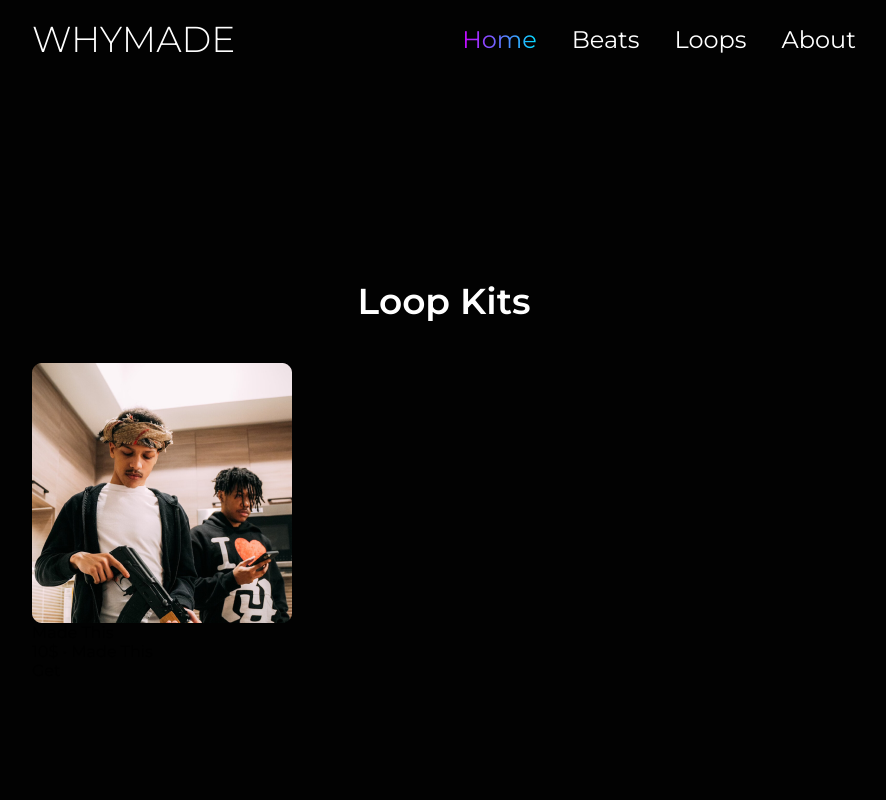
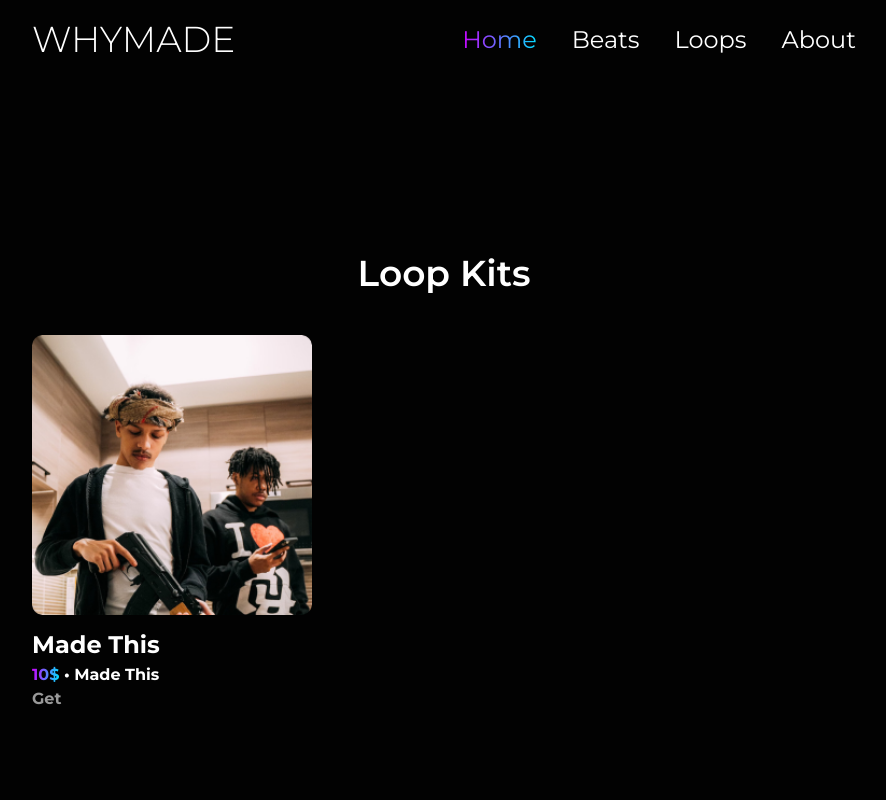
Before and after one commit to bugmak4rs/whymade-beats-store, a React (Create React App) app: page /loopkits in a window 1280 px wide. Shown: the top 800 px of the page, without its empty margins (196-1082 px from the left). Built offline with nearby package versions, Linux system fonts and the light colour scheme.

Commit message:
feat: update style for LoopKit

```diff
--- a/src/components/Cards/LoopKits/LoopKitCard/LoopKits.module.scss
+++ b/src/components/Cards/LoopKits/LoopKitCard/LoopKits.module.scss
@@ -1,19 +1,48 @@
 .card {
+  display: flex;
+  flex-direction: column;
+  max-width: 280px;
+
   &__image {
+    width: 280px;
+    height: 280px;
+    border-radius: 10px;
   }
 
   &__content {
+    display: flex;
+    gap: 5px;
+    flex-direction: column;
+    margin: 16px 0 0 0;
   }
 
   &__title {
+    font-weight: 700;
+    font-size: 24px;
+    line-height: 120%;
+    color: var(--white);
   }
 
-  &__author {
+  &__info {
+    font-weight: 700;
+    font-size: 16px;
+    line-height: 120%;
+    color: var(--white);
   }
 
   &__price {
+    font-weight: 700;
+    font-size: 16px;
+    line-height: 120%;
+    background-image: var(--gradient);
+    -webkit-background-clip: text;
+    -webkit-text-fill-color: transparent;
   }
 
   &__link {
+    font-weight: 700;
+    font-size: 16px;
+    line-height: 120%;
+    color: var(--gray);
   }
 }
```
